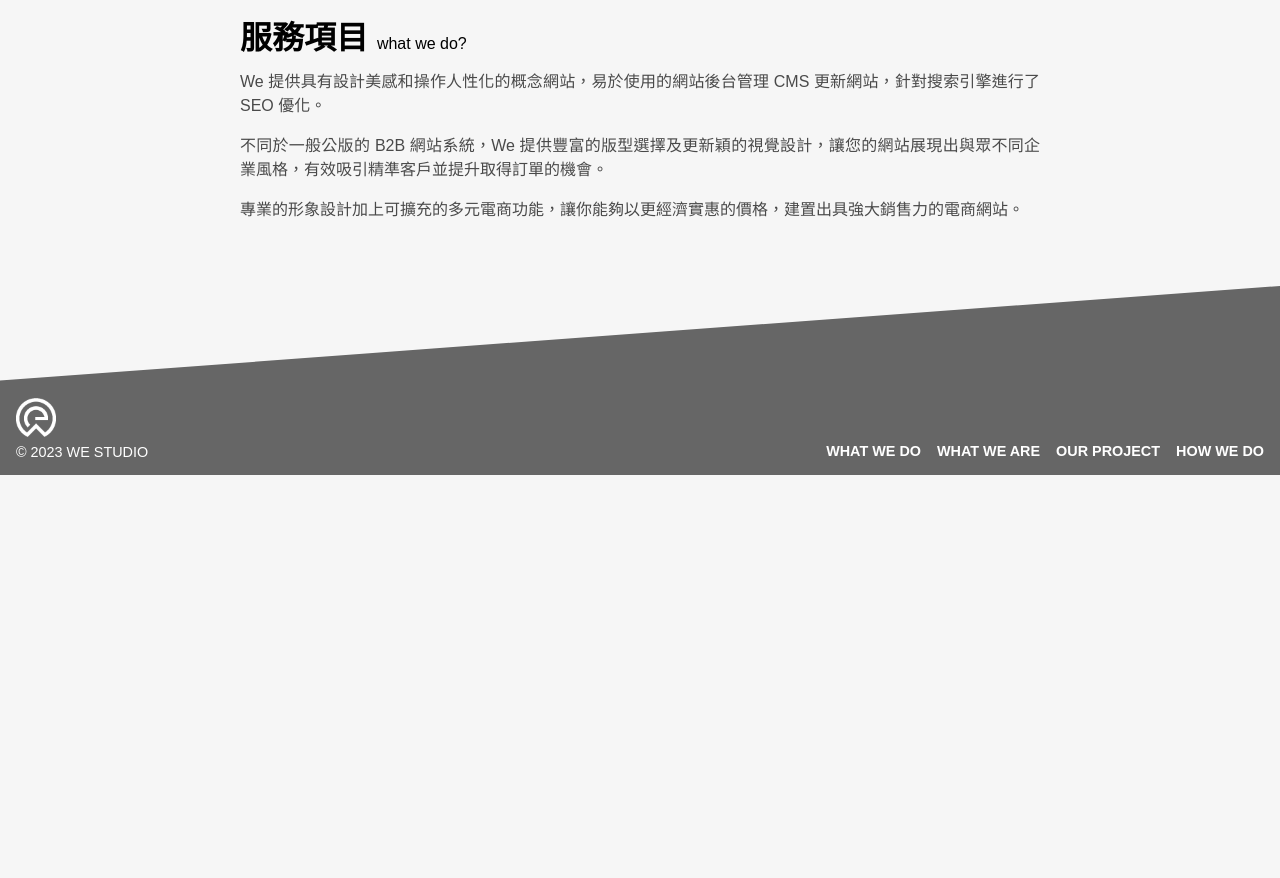
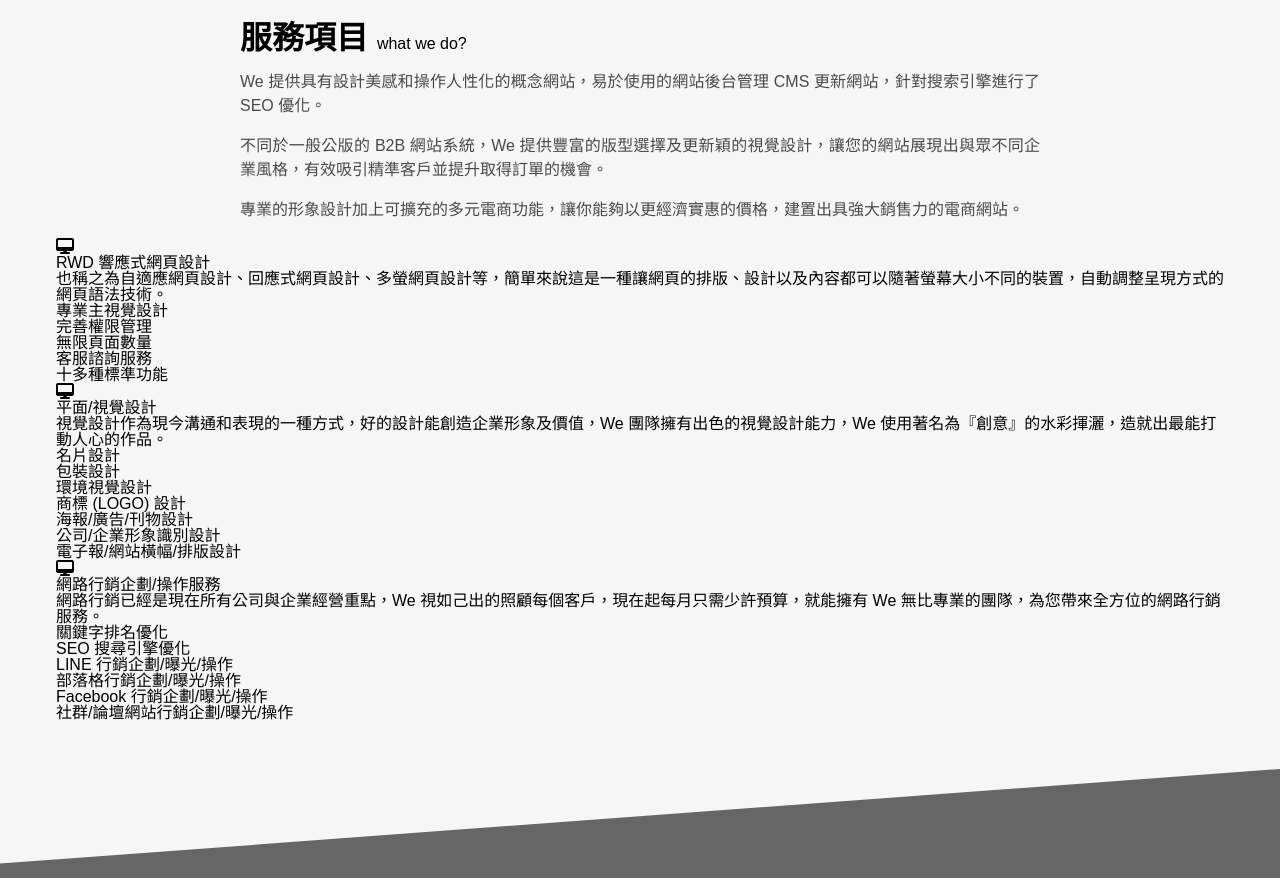
Before and after one commit to wuchrchi/we, a plain HTML site: page service.html in a window 1280 px wide. Shown: the part 410-1288 px from the top of the page. Before the commit the page ends 885 px from the top, so only its background shows below. Drawn offline with Linux system fonts and the light colour scheme.

Commit message:
22023/4/20

```diff
--- a/service.html
+++ b/service.html
@@ -84,7 +84,68 @@
       <p class="main-desc">不同於一般公版的 B2B 網站系統，We 提供豐富的版型選擇及更新穎的視覺設計，讓您的網站展現出與眾不同企業風格，有效吸引精準客戶並提升取得訂單的機會。</p>
       <p class="main-desc">專業的形象設計加上可擴充的多元電商功能，讓你能夠以更經濟實惠的價格，建置出具強大銷售力的電商網站。</p>
     </header>
-    <div class="main-body container mx-auto"></div>
+    <div class="main-body container mx-auto">
+        <div class="grid">
+            <section class="card">
+                <header class="card-head">
+                  <div class="card-icon">
+                    <i class="fa-solid fa-desktop"></i>
+                </div>
+                <h2 class="card-titl">RWD 響應式網頁設計</h2>
+                </header>
+                <div class="card-body">
+                    <p class="card-desc">也稱之為自適應網頁設計、回應式網頁設計、多螢網頁設計等，簡單來說這是一種讓網頁的排版、設計以及內容都可以隨著螢幕大小不同的裝置，自動調整呈現方式的網頁語法技術。</p>
+                        <ul class="caed-ul">
+                            <li class="card-li">專業主視覺設計</li>
+                            <li class="card-li">完善權限管理</li>
+                            <li class="card-li">無限頁面數量</li>
+                            <li class="card-li">客服諮詢服務</li>
+                            <li class="card-li">十多種標準功能</li>
+                        </ul>
+                </div>
+            </section>
+            <section class="card">
+                <header class="card-head">
+                  <div class="card-icon">
+                    <i class="fa-solid fa-desktop"></i>
+                </div>
+                <h2 class="card-titl">平面/視覺設計</h2>
+                </header>
+                <div class="card-body">
+                    <p class="card-desc">視覺設計作為現今溝通和表現的一種方式，好的設計能創造企業形象及價值，We 團隊擁有出色的視覺設計能力，We 使用著名為『創意』的水彩揮灑，造就出最能打動人心的作品。</p>
+                        <ul class="caed-ul">
+                            <li class="card-li">名片設計</li>
+                            <li class="card-li">包裝設計</li>
+                            <li class="card-li">環境視覺設計</li>
+                            <li class="card-li">商標 (LOGO) 設計</li>
+                            <li class="card-li">海報/廣告/刊物設計</li>
+                            <li class="card-li">公司/企業形象識別設計</li>
+                            <li class="card-li">電子報/網站橫幅/排版設計</li>
+
+                        </ul>
+                </div>
+            </section>
+            <section class="card">
+                <header class="card-head">
+                  <div class="card-icon">
+                    <i class="fa-solid fa-desktop"></i>
+                </div>
+                <h2 class="card-titl">網路行銷企劃/操作服務</h2>
+                </header>
+                <div class="card-body">
+                    <p class="card-desc">網路行銷已經是現在所有公司與企業經營重點，We 視如己出的照顧每個客戶，現在起每月只需少許預算，就能擁有 We 無比專業的團隊，為您帶來全方位的網路行銷服務。</p>
+                        <ul class="caed-ul">
+                            <li class="card-li">關鍵字排名優化</li>
+                            <li class="card-li">SEO 搜尋引擎優化</li>
+                            <li class="card-li">LINE 行銷企劃/曝光/操作</li>
+                            <li class="card-li">部落格行銷企劃/曝光/操作</li>
+                            <li class="card-li">Facebook 行銷企劃/曝光/操作</li>
+                            <li class="card-li">社群/論壇網站行銷企劃/曝光/操作</li>
+                        </ul>
+                </div>
+            </section>
+        </div>
+    </div>
    </main>
 
     <fotter class="footer">
```
